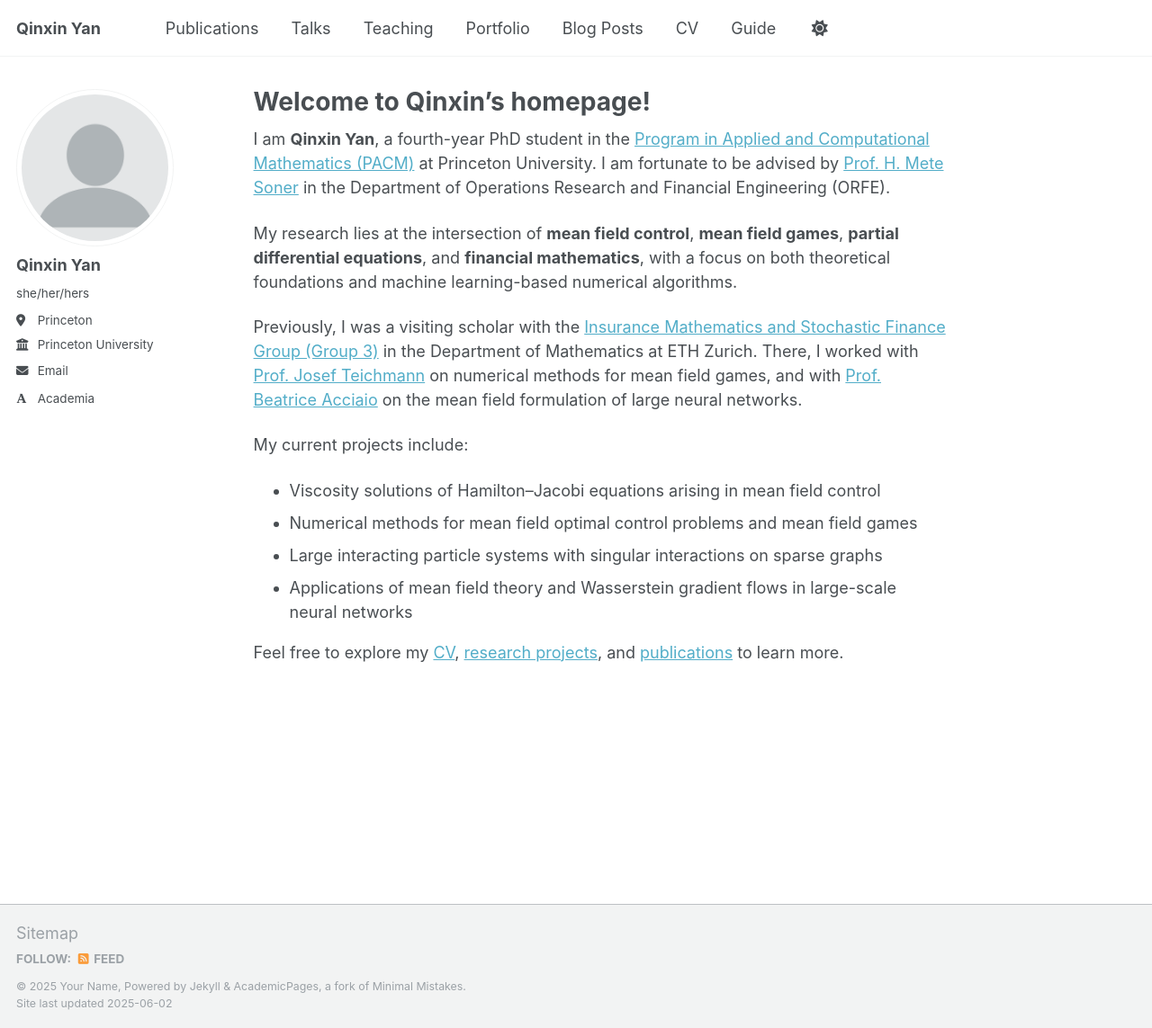
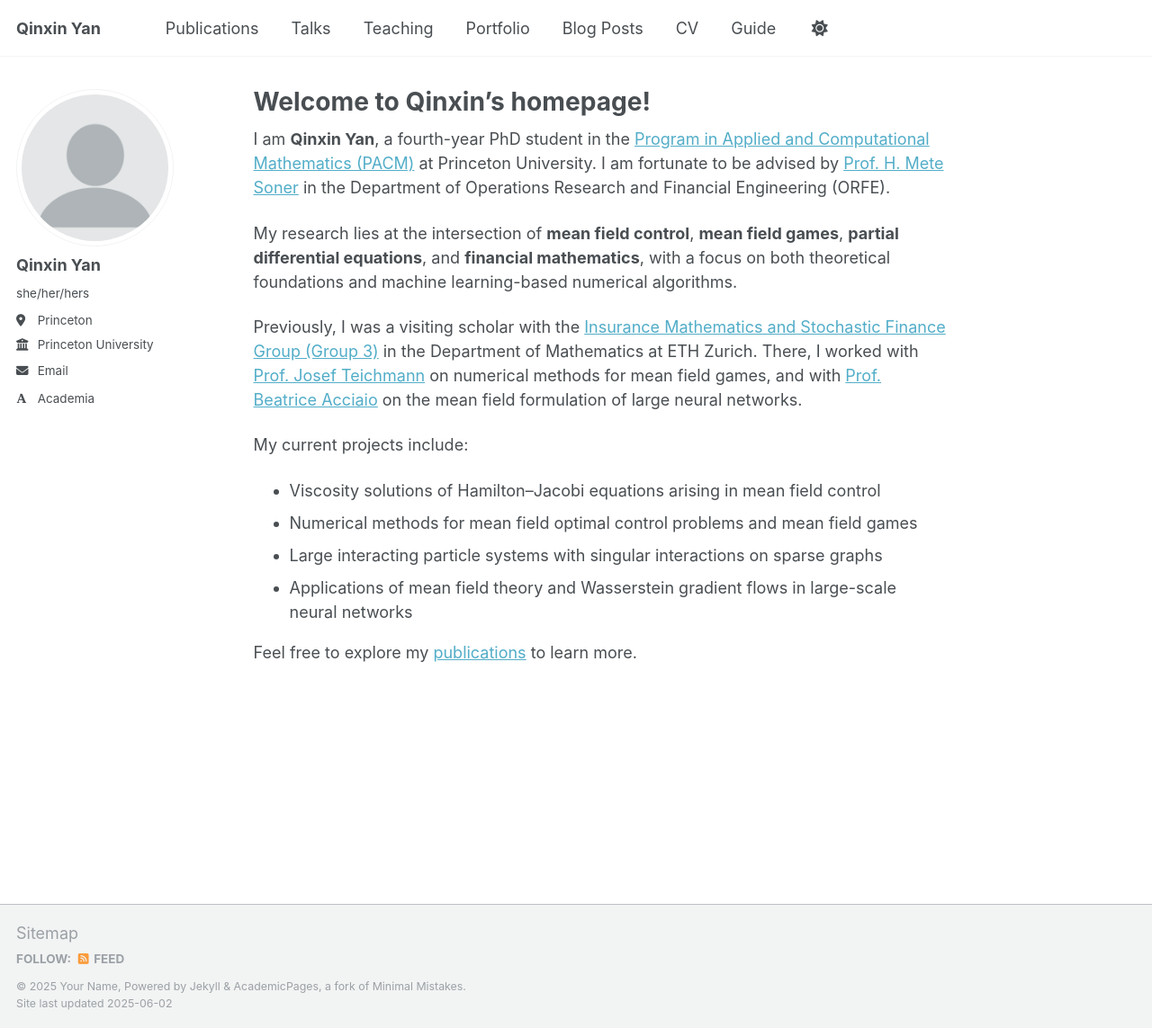
Before and after one commit to Qinxin-Yan/qinxin-yan.github.io, a Jekyll site: the page built from _pages/about.md, in a window 1280 px wide and 1143 px high. Shown: the whole window at 90% size. Built offline with Jekyll 4.4.1, drawn with Linux system fonts in a browser that asks for light colours; some web fonts are replaced; some of the changed lines change nothing that is shown.

Commit message:
change url

```diff
--- a/_pages/about.md
+++ b/_pages/about.md
@@ -7,11 +7,11 @@
   - /about.html
 ---
 
-I am **Qinxin Yan**, a fourth-year PhD student in the [Program in Applied and Computational Mathematics (PACM)](https://www.pacm.princeton.edu/) at Princeton University. I am fortunate to be advised by [Prof. H. Mete Soner](https://orfe.princeton.edu/people/h-soner) in the Department of Operations Research and Financial Engineering (ORFE).
+I am **Qinxin Yan**, a fourth-year PhD student in the [Program in Applied and Computational Mathematics (PACM)](https://www.pacm.princeton.edu/) at Princeton University. I am fortunate to be advised by [Prof. H. Mete Soner](https://soner.princeton.edu/) in the Department of Operations Research and Financial Engineering (ORFE).
 
 My research lies at the intersection of **mean field control**, **mean field games**, **partial differential equations**, and **financial mathematics**, with a focus on both theoretical foundations and machine learning-based numerical algorithms.
 
-Previously, I was a visiting scholar with the [Insurance Mathematics and Stochastic Finance Group (Group 3)](https://math.ethz.ch/research/insurance-mathematics-and-stochastic-finance.html) in the Department of Mathematics at ETH Zurich. There, I worked with [Prof. Josef Teichmann](https://math.ethz.ch/the-department/people.html?u=jteichma) on numerical methods for mean field games, and with [Prof. Beatrice Acciaio](https://math.ethz.ch/the-department/people.html?u=beatrice) on the mean field formulation of large neural networks.
+Previously, I was a visiting scholar with the [Insurance Mathematics and Stochastic Finance Group (Group 3)](https://math.ethz.ch/imsf) in the Department of Mathematics at ETH Zurich. There, I worked with [Prof. Josef Teichmann](https://people.math.ethz.ch/~jteichma/) on numerical methods for mean field games, and with [Prof. Beatrice Acciaio](https://people.math.ethz.ch/~beacciaio/) on the mean field formulation of large neural networks.
 
 My current projects include:
 - Viscosity solutions of Hamilton–Jacobi equations arising in mean field control
@@ -19,4 +19,4 @@
 - Large interacting particle systems with singular interactions on sparse graphs
 - Applications of mean field theory and Wasserstein gradient flows in large-scale neural networks
 
-Feel free to explore my [CV](/cv/), [research projects](/research/), and [publications](/publications/) to learn more.
+Feel free to explore my [publications](/publications/) to learn more.
```
